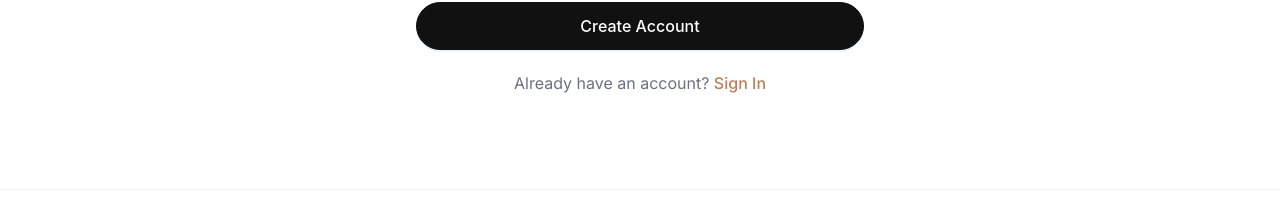
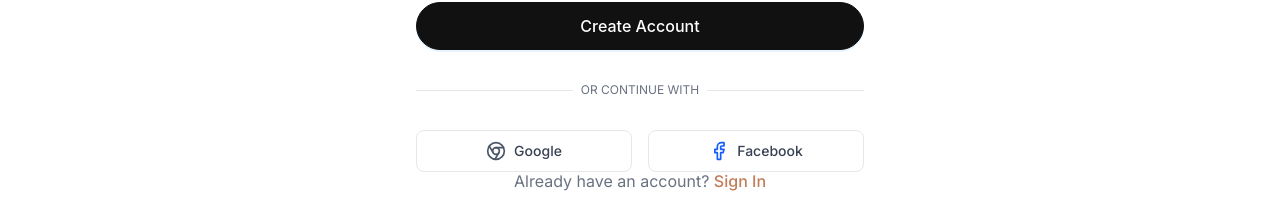
Before and after one commit to habtamubaye-devsec/Cosmo-Ticks, a React (Vite) app in the folder Frontend/: page /register in a window 1280 px wide. Shown: the part 467-689 px from the top of the page. Built offline with nearby package versions, Linux system fonts and the light colour scheme; no server answers; a web font is replaced by a local one.

Commit message:
feat: Add user registration page with social login and product shop page with filtering and display.

```diff
--- a/Frontend/src/pages/Register.jsx
+++ b/Frontend/src/pages/Register.jsx
@@ -2,8 +2,10 @@ import { Form, Input, Button, message } from "antd";
 import { Link, useNavigate } from "react-router-dom";
 import { useState } from "react";
 import { registerUser } from "../api-service/user-service";
+import Cookies from "js-cookie";
 import Navbar from "../components/Navbar";
 import Footer from "../components/Footer";
+import { Facebook, Chrome } from "lucide-react";
 
 function Register() {
   const [loading, setLoading] = useState(false);
@@ -17,9 +19,18 @@ function Register() {
       navigate("/login");
     } catch (error) {
       message.error(error.response?.data.message || error.message);
-    } finally {
       setLoading(false);
     }
+  };
+
+  const handleGoogleLogin = () => {
+    // Redirect to backend Google OAuth endpoint
+    window.location.href = '/api/v1/auth/google';
+  };
+
+  const handleFacebookLogin = () => {
+    // Redirect to backend Facebook OAuth endpoint
+    window.location.href = '/api/v1/auth/facebook';
   };
 
   return (
@@ -82,6 +93,32 @@ function Register() {
             </Form.Item>
           </Form>
 
+          <div className="relative my-8">
+            <div className="absolute inset-0 flex items-center">
+              <span className="w-full border-t border-gray-200"></span>
+            </div>
+            <div className="relative flex justify-center text-xs uppercase">
+              <span className="bg-white px-2 text-gray-500">Or continue with</span>
+            </div>
+          </div>
+
+          <div className="grid grid-cols-2 gap-4">
+            <button
+              onClick={handleGoogleLogin}
+              className="flex items-center justify-center gap-2 py-2.5 border border-gray-200 rounded-lg hover:bg-gray-50 transition-colors"
+            >
+              <Chrome size={20} className="text-gray-600" />
+              <span className="text-sm font-medium text-gray-700">Google</span>
+            </button>
+            <button
+              onClick={handleFacebookLogin}
+              className="flex items-center justify-center gap-2 py-2.5 border border-gray-200 rounded-lg hover:bg-gray-50 transition-colors"
+            >
+              <Facebook size={20} className="text-blue-600" />
+              <span className="text-sm font-medium text-gray-700">Facebook</span>
+            </button>
+          </div>
+
           <p className="text-center text-gray-500 mt-6">
             Already have an account?{" "}
             <Link to="/login" className="text-[#c17f59] hover:underline font-medium">
```
